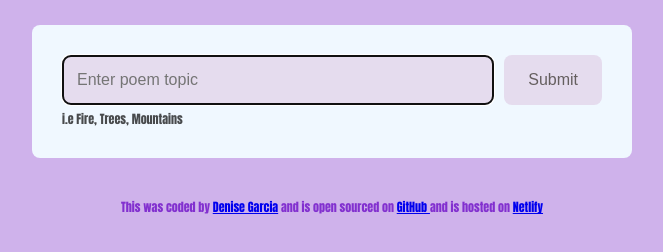
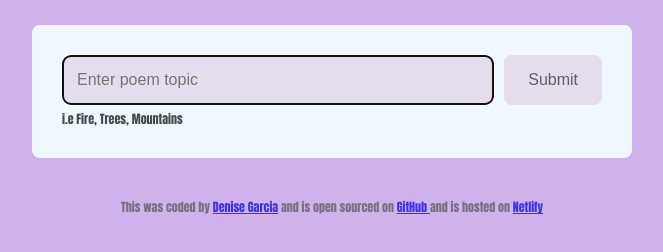
Before and after one commit to Denise148/Poem-Generator, a plain HTML site: page index.html in a window 1280 px wide. Shown: the part 186-438 px from the top of the page, without its empty margins (308-971 px from the left). Drawn offline with nearby package versions, Linux system fonts and the light colour scheme.

Commit message:
updated footer

```diff
--- a/styles.css
+++ b/styles.css
@@ -69,7 +69,8 @@ form {
 footer {
   text-align: center;
   font-size: 12px;
-  color: rgb(130, 48, 207);
+  color: rgb(85, 84, 84);
+  opacity: 0.7;
 }
 .poem strong {
   color: rgb(130, 48, 207);
```
